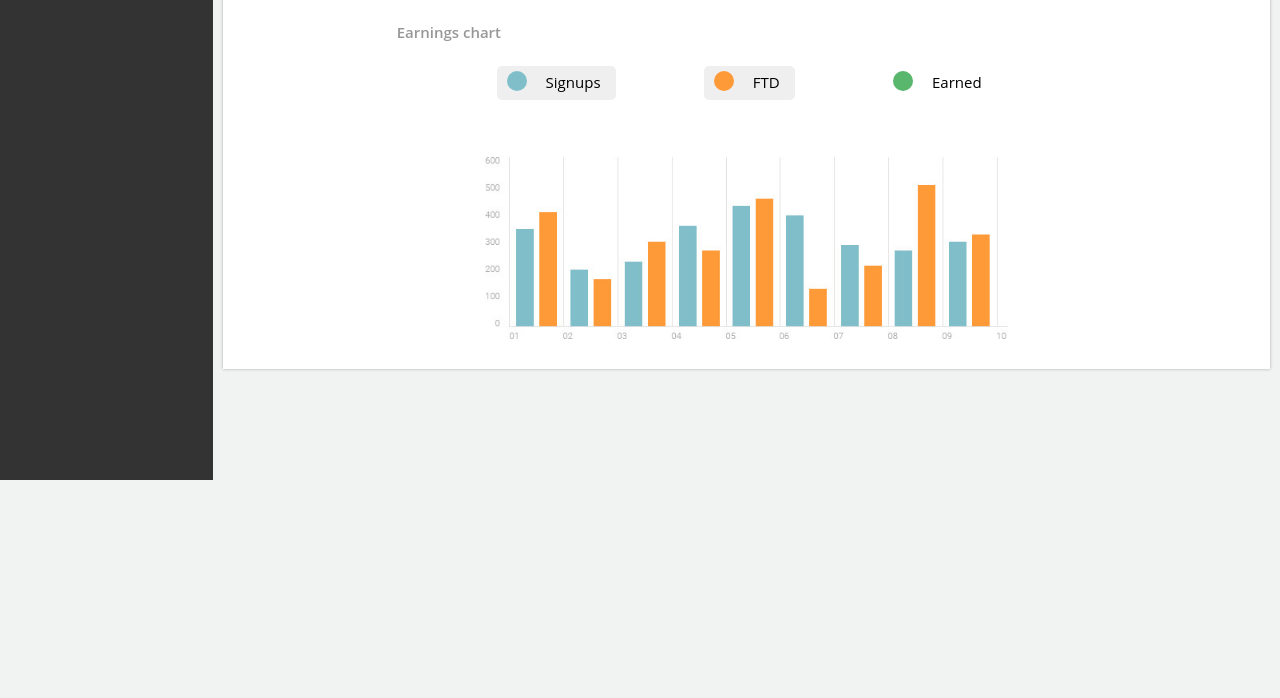
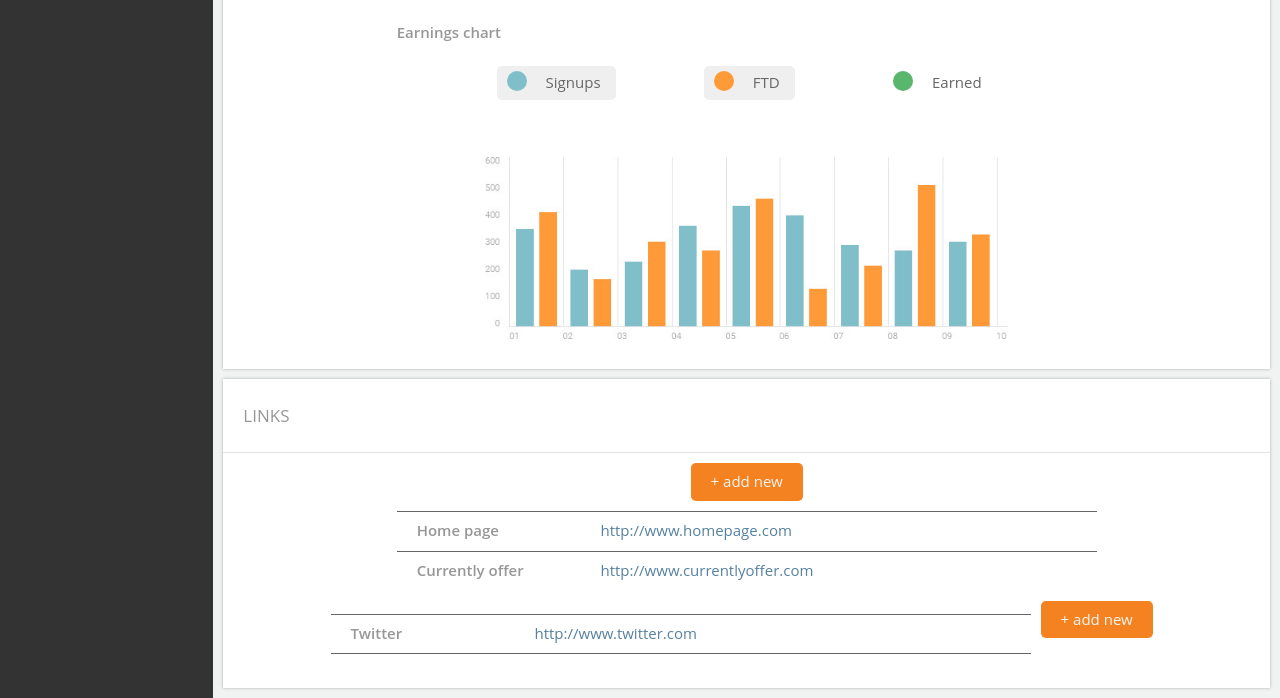
Before and after one commit to jarekm80/admin-panel, a website: page index.html in a window 1280 px wide. Shown: the part 320-1018 px from the top of the page. Before the commit the page ends 800 px from the top, so only its background shows below. Drawn offline with nearby package versions, Linux system fonts and the light colour scheme.

Commit message:
finish generaneral layout

```diff
--- a/index.html
+++ b/index.html
@@ -105,7 +105,7 @@
               <img class="imgBig" src="images/icons/quit.svg">
             </div>
           </div>
-          <div class="sec_genStats">
+          <div class="sec_genStats sec_content">
             <div id="genStatsText">
               <p>GENERAL STATISTIC</p>
             </div>
@@ -166,7 +166,43 @@
               </div>
             </div>
             <img src="./images/chart.jpg" alt="chart" id="centeredChart">
-        </div>
+          </div>
+          <div class="sec_links sec_content">
+            <div id="linksText">
+              <p>LINKS</p>
+            </div>
+            <div class="comp_btnWrapAddNew">
+              <button>
+                <span>+ add new</span>
+              </button>
+            </div>
+            <div class="comp_groupedLinks">
+              <div class="comp_link">
+                <span>Home page</span>
+                <a href="#">http://www.homepage.com</a>
+                <img src="images/icons/links.svg" class="imgLinks">
+                <img src="images/icons/trash.svg" class="imgTrash">
+              </div>
+              <div class="comp_link">
+                <span>Currently offer</span>
+                <a href="#">http://www.currentlyoffer.com</a>
+                <img src="images/icons/links.svg" class="imgLinks">
+                <img src="images/icons/trash.svg" class="imgTrash">
+              </div>
+              <div class="comp_link" id="lastLink">
+                <span>Twitter</span>
+                <a href="#">http://www.twitter.com</a>
+                <img src="images/icons/links.svg" class="imgLinks">
+                <img src="images/icons/trash.svg" class="imgTrash">
+              </div>
+              <div class="comp_btnWrapAddNew" id="lastBtn">
+                <button>
+                  <span>+ add new</span>
+                </button>
+              </div>
+
+            </div>
+          </div>
       </div>
     </div>
     <script src="https://cdn.jsdelivr.net/npm/flatpickr"></script>
--- a/sass/sections/_genStats.scss
+++ b/sass/sections/_genStats.scss
@@ -1,12 +1,5 @@
 
 .sec_genStats{
-    -webkit-box-shadow: 0px 0px 3px 0px rgba(170,170,170,1);
-    -moz-box-shadow: 0px 0px 3px 0px rgba(170,170,170,1);
-    box-shadow: 0px 0px 3px 0px rgba(170,170,170,1);
-    margin: 10px;
-    background-color: white;
-    font-family: $brand-font;
-    font-size: 15px;
     #genStatsText{
         font-family: $brand-font;
         font-size: 17px;
@@ -134,6 +127,7 @@
                     height: 20px;
                 }
                 span{
+                    color: $grey2;
                     margin: 0px 10px;
                     position: relative;
                     top: -3px;
--- /dev/null
+++ b/sass/sections/_links.scss
@@ -0,0 +1,89 @@
+.sec_links{
+    #linksText{
+        font-family: $brand-font;
+        font-size: 17px;
+        font-weight: 500;
+        color: $grey3;
+        padding: 10px 20px;
+        border-bottom: 1px solid $grey4;
+    }
+    #lastBtn{
+        padding-bottom: 40px;
+    }
+    .comp_btnWrapAddNew{
+        padding: 10px;
+        display: flex;
+        align-items: center;
+        justify-content: center;
+        button{
+            background-color: $yellowDark;
+            border: none;
+            border-radius: 5px;
+            padding: 10px 20px;
+            color: $grey5;
+        }
+    }
+    .comp_groupedLinks{
+        display: flex;
+        align-items: center;
+        justify-content: center;
+        flex-flow: wrap;
+        padding-bottom: 10px;
+        .comp_link{
+            width: 700px;
+            height: 40px;
+            border-top: 1px $grey2 solid;
+            span{
+                position: relative;
+                left: 20px;
+                top: 10px;
+                width: 150px;
+                color: $grey3;
+                font-weight: 600;
+                display: inline-block;
+            }
+            a{
+                color: $blueDark;
+                text-decoration: none;
+                position: relative;
+                top: 10px;
+                left: 50px;
+                width:150px;
+                display: inline-block;
+            }
+            .imgLinks{
+                position: relative;
+                top: 10px;
+                left: 320px;
+                width: 20px;
+                filter: invert(51%) sepia(93%) saturate(674%) hue-rotate(346deg) brightness(99%) contrast(95%);
+                display: none;
+            }
+            .imgTrash{
+                position: relative;
+                top: 10px;
+                left: 330px;
+                height: 17px;
+                display: none;
+            }
+        }
+        .comp_link:hover{
+            background-color: $grey4;
+            span{
+                top: 7px;
+            }
+            a{
+                top: 7px;
+            }
+            .imgLinks{
+                display: inline-block;
+            }
+            .imgTrash{
+                display: inline-block;
+            }
+        }
+        #lastLink{
+            border-bottom: 1px $grey2 solid;
+        }
+    }
+}
--- a/sass/style.scss
+++ b/sass/style.scss
@@ -8,8 +8,18 @@ body {background-color: $mild}
 .content{
     padding: 0px !important;
 }
+.sec_content{
+    -webkit-box-shadow: 0px 0px 3px 0px rgba(170,170,170,1);
+    -moz-box-shadow: 0px 0px 3px 0px rgba(170,170,170,1);
+    box-shadow: 0px 0px 3px 0px rgba(170,170,170,1);
+    margin: 10px;
+    background-color: white;
+    font-family: $brand-font;
+    font-size: 15px;
+}
 
 @import url('https://fonts.googleapis.com/css2?family=Pacifico&display=swap');
 @import "sections/sidePan";
 @import "sections/topPan";
 @import "sections/genStats";
+@import "sections/links"
```
Also changed, not shown: css/style.css, 1 other file.
